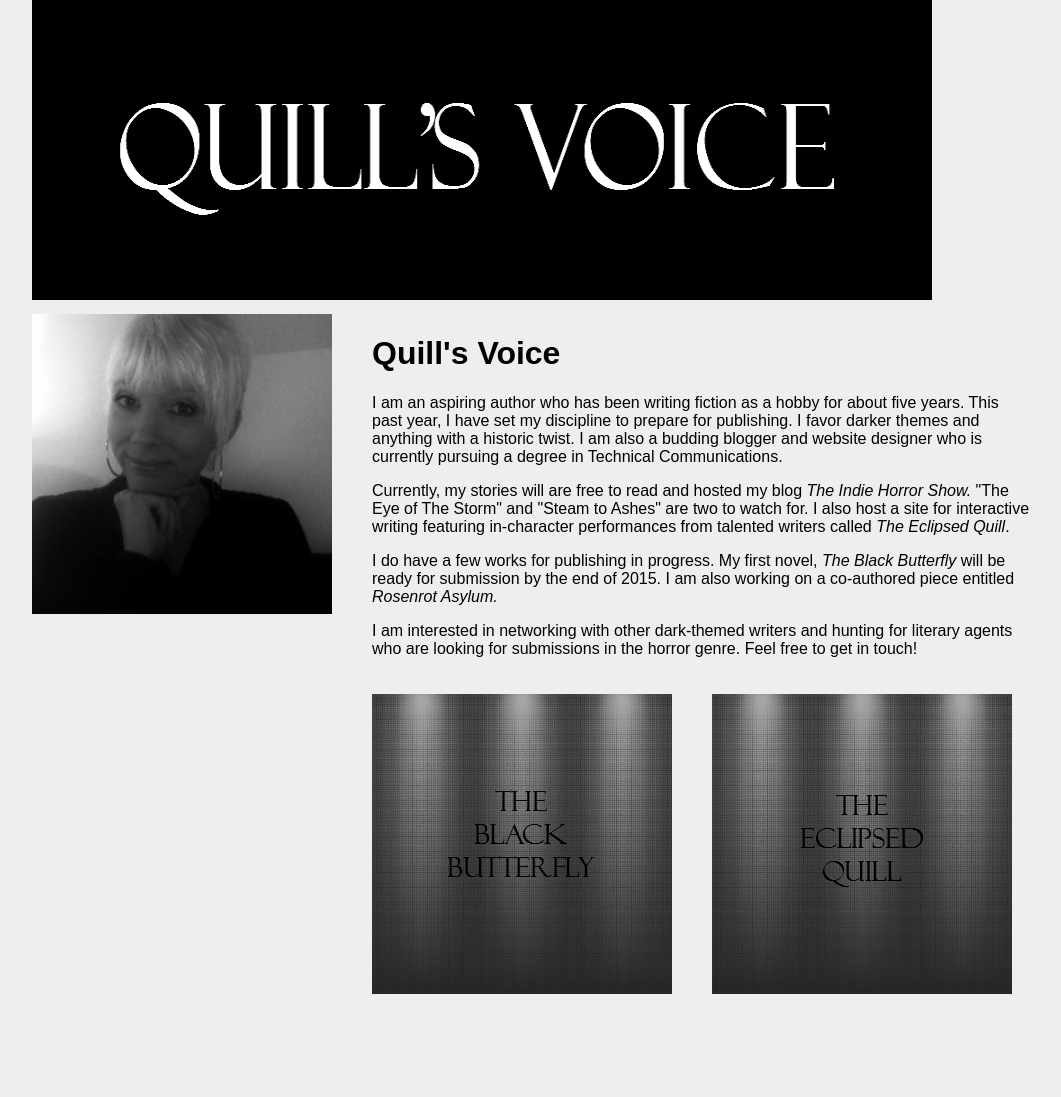
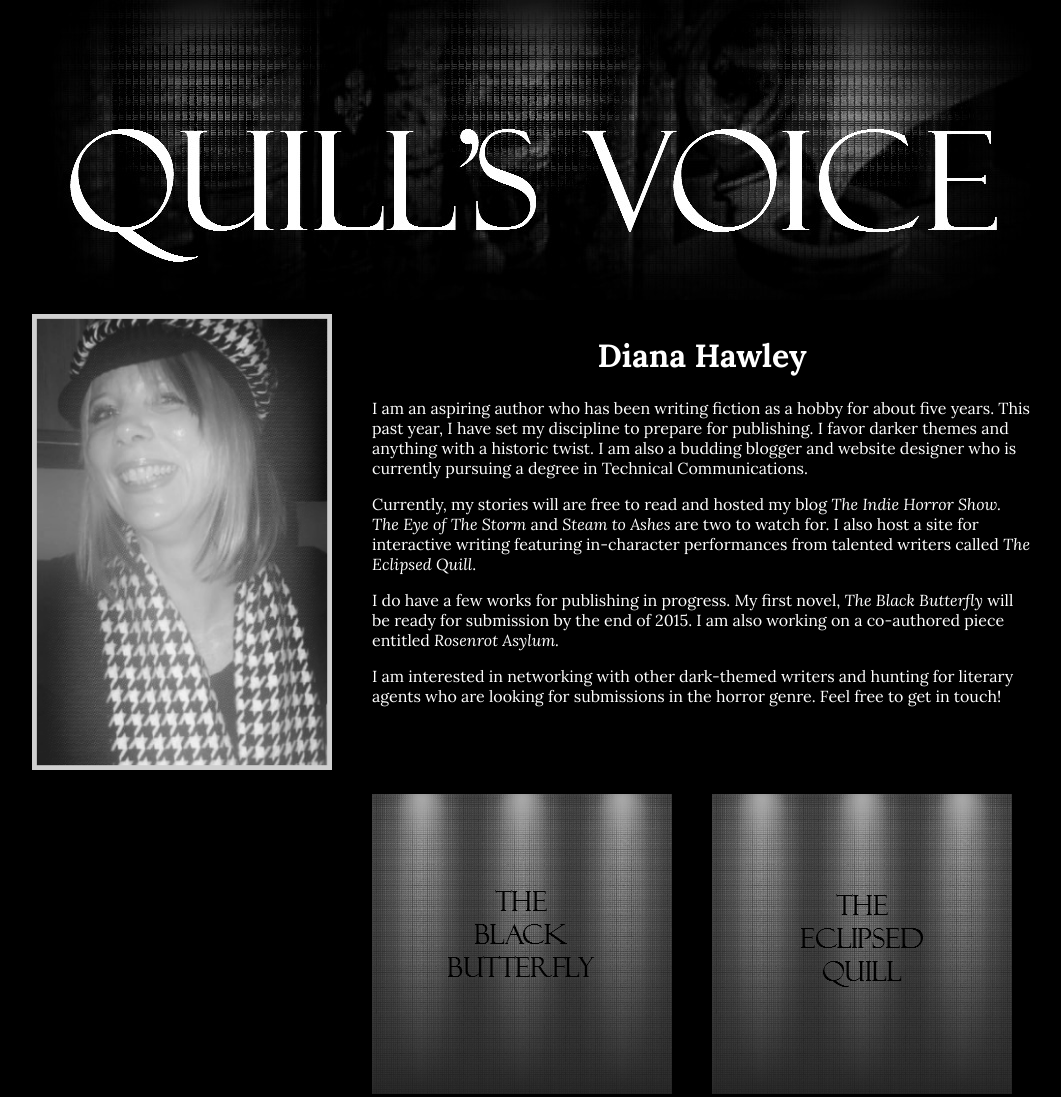
Before and after one commit to Quills-Voice/p1-bio, a plain HTML site: page index.html in a window 1280 px wide. Shown: the whole page, without its empty margins (108-1169 px from the left). Before the commit the page ends 1018 px from the top, so only its background shows below. Drawn offline with Linux system fonts and the light colour scheme.

Commit message:
Version two

```diff
--- a/css/styles.css
+++ b/css/styles.css
@@ -1,6 +1,20 @@
 /* Your Website Styles */
+
+
 body {
-	background: #eee;
+	background: #000;
+	color: #fff;
+	font-family: 'Lora', serif;
+}
+
+h1
+	{
+		text-align: center;
+
+	}
+
+.bio {
+	margin-top: 20;
 }
 
 
@@ -10,6 +24,7 @@ div {
 
 .me {
 	width: 300px;
+	margin-top: -10;
 }
 
 
--- a/index.html
+++ b/index.html
@@ -9,7 +9,7 @@
   <link rel="stylesheet" href="css/normalize.css">
   <link rel="stylesheet" href="css/grid.css">
   <link rel="stylesheet" href="css/styles.css">
-  <link href='http://fonts.googleapis.com/css?family=Philosopher:400,400italic,700' rel='stylesheet' type='text/css'>
+  <link href='http://fonts.googleapis.com/css?family=Lora:400,400italic,700' rel='stylesheet' type='text/css'>
 
 </head>
 <body>
@@ -18,19 +18,19 @@
 	<div class="container">
 
 		<div class="grid_12">
-			<img src="img/quillsvoice.png">
+			<img src="img/quillsvoice2.jpg">
 		</div>
 
 	<div class="grid_12">
 
 		<div class="grid_4 alpha">
-			<img src="img/me.jpg" class="me">
+			<img src="img/me2.png" class="me">
 		</div>
 
-		<div class="grid_8 omega">
-			<h1>Quill's Voice</h1>
+		<div class="grid_8 omega" class="bio">
+			<h1>Diana Hawley</h1>
 			<p>I am an aspiring author who has been writing fiction as a hobby for about five years. This past year, I have set my discipline to prepare for publishing. I favor darker themes and anything with a historic twist. I am also a budding blogger and website designer who is currently pursuing a degree in Technical Communications.
-			<p>Currently, my stories will are free to read and hosted my blog <i>The Indie Horror Show.</i> "The Eye of The Storm" and "Steam to Ashes" are two to watch for. I also host a site for interactive writing featuring in-character performances from talented writers called <i>The Eclipsed Quill</i>.
+			<p>Currently, my stories will are free to read and hosted my blog <i>The Indie Horror Show.</i> <i>The Eye of The Storm</i> and <i>Steam to Ashes</i> are two to watch for. I also host a site for interactive writing featuring in-character performances from talented writers called <i>The Eclipsed Quill</i>.
 			<p>I do have a few works for publishing in progress. My first novel, <i>The Black Butterfly</i> will be ready for submission by the end of 2015. I am also working on a co-authored piece entitled <i>Rosenrot Asylum.</i>
 			<p>I am interested in networking with other dark-themed writers and hunting for literary agents who are looking for submissions in the horror genre. Feel free to get in touch!
 			</p>
@@ -44,7 +44,7 @@
 			<a href="http://theindiehorrorshow.blogspot.com><img src="img/indiehorror.png"></a>
 		</div>
 
-		<div class="grid_4 ">
+		<div class="grid_4">
 			<a href="http://macabreballerina.blogspot.com"><img src="img/theblackbutterfly.png"></a>
 		</div>
 
```
Also changed, not shown: img/me2.png (added), img/mebw.jpg (added), img/quillsvoice2.jpg (added).
